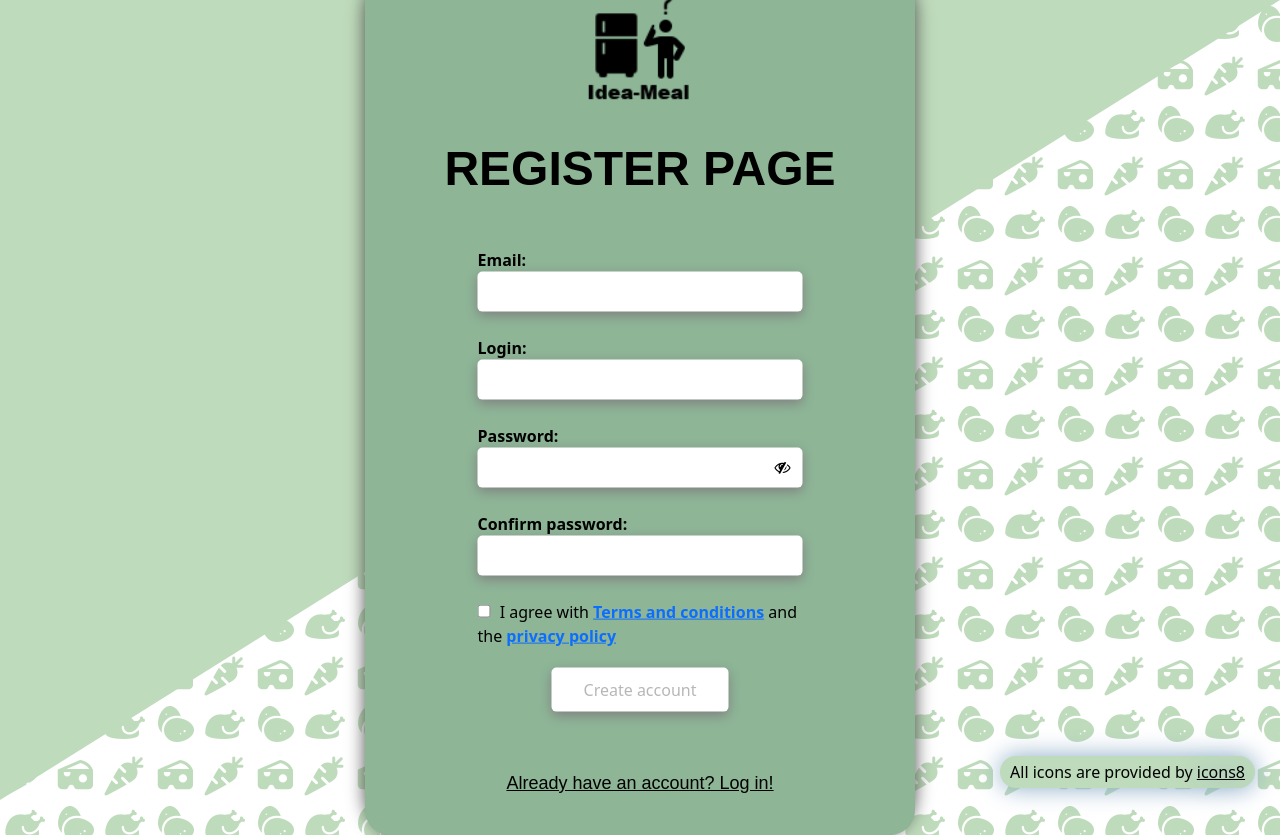
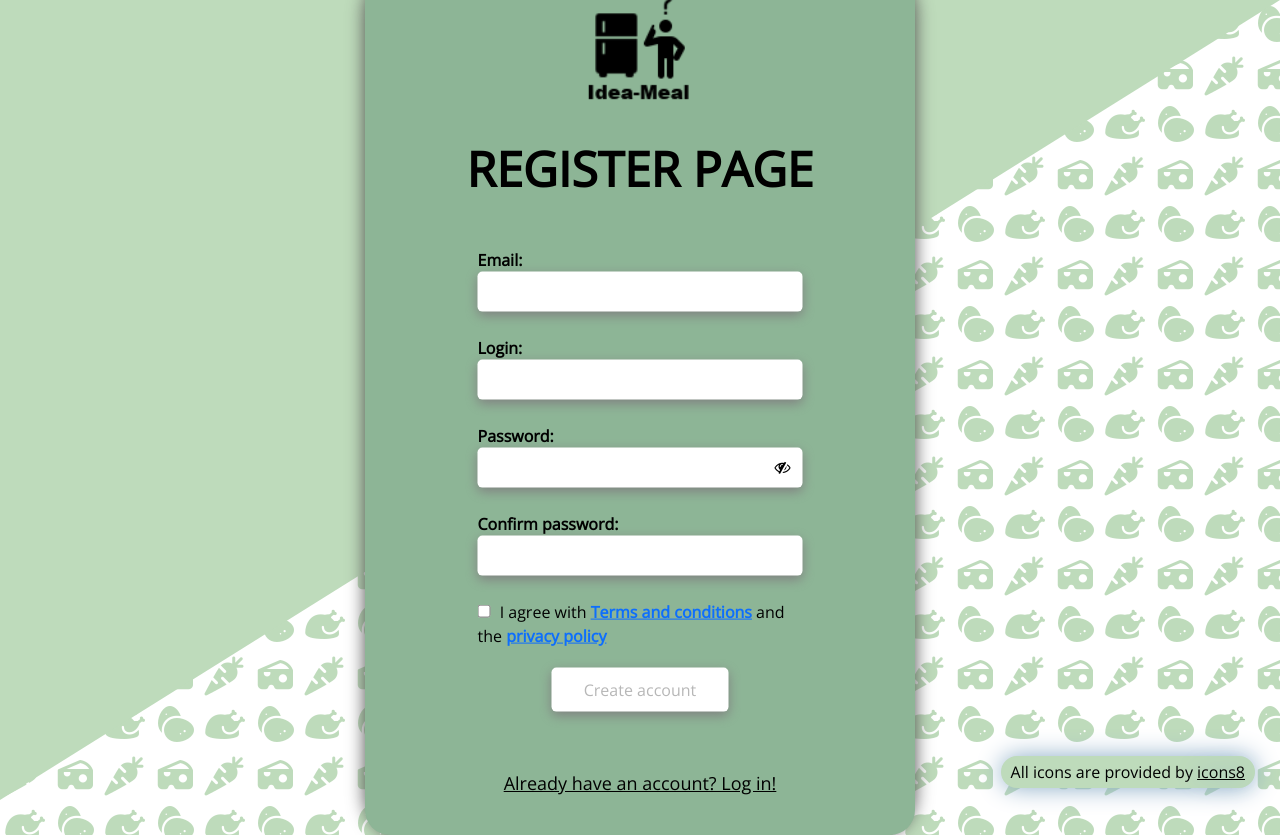
Before and after one commit to DarekKarasiewicz/Idea-Meal, a Django app: page /register in a window 1280 px wide. Run offline with Django 4.2, Linux system fonts and the light colour scheme; style sheets or scripts are compiled from the project's sources; some libraries are stand-ins or nearby versions.

Commit message:
new font on whole project

```diff
--- a/polls/static/css/main.scss
+++ b/polls/static/css/main.scss
@@ -54,6 +54,7 @@ body{
   width: 100vw;
   height: 100vh;
   background-color: var(--idea-color-second_bg) !important;
+  font-family: 'Open Sans', sans-serif !important;
 }
 body::before {
   content: ' ';
@@ -129,7 +130,7 @@ footer {
       padding: 30px;
       font-size: 3*$font-main;
       color: var(--idea-color-text);
-      font-family: 'Raleway',sans-serif;
+      // font-family: 'Open Sans', sans-serif !important;
       font-weight: 800;
       line-height: 3*$font-main;
       margin: 0;
@@ -192,7 +193,7 @@ footer {
       display: table;
       color: var(--idea-color-text);
       font-size: 18px;
-      font-family: sans-serif;
+      // font-family: sans-serif;
       &:hover{
         color: var(--idea-color-third_plan);
       }
@@ -289,7 +290,7 @@ footer {
         box-sizing: border-box;
         color: black;
         cursor: pointer;
-        font-family: "JetBrains Mono",monospace;
+        // font-family: "JetBrains Mono",monospace;
         height: 48px;
         line-height: 1;
         overflow: hidden;
@@ -475,12 +476,12 @@ footer {
             appearance: none;
             background-color: var(--idea_nav_items);
             border-width: 0;
-            margin-top: 1vh ;
-            box-shadow: rgba(45, 35, 66, 0.4) 0 2px 4px,rgba(45, 35, 66, 0.3) 0 7px 13px -3px,--idea-color-bg 0 -3px 0 inset;
+            margin-top: 11px ;
+            box-shadow: rgba(45, 35, 66, 0.4) 0 2px 4px, rgba(45, 35, 66, 0.3) 0 7px 13px -3px, var(--idea-color-bg) 0 -3px 0 inset;
             box-sizing: border-box;
             color: black;
             cursor: pointer;
-            font-family: "JetBrains Mono",monospace;
+            // font-family: "JetBrains Mono",monospace;
             height: 48px;
             line-height: 1;
             overflow: hidden;
--- a/polls/static/js/main.js
+++ b/polls/static/js/main.js
@@ -10,7 +10,6 @@ $(document).ready(()=>{
     $('#nav_recipe_res_div').show("fast");
     $('#nav_reciper_show').hide("fast");
   })
-
 })
 
 function comment_section_toggle(){
--- a/polls/templates/base.html
+++ b/polls/templates/base.html
@@ -11,6 +11,9 @@
     <link href="{% sass_src 'css/main.scss' %}" rel="stylesheet" type="text/css"/>
     <link href="{% sass_src 'bootstrap/bootstrap.scss' %}" rel="stylesheet" type="text/css"/>
     <link rel="stylesheet" href="https://cdnjs.cloudflare.com/ajax/libs/font-awesome/4.7.0/css/font-awesome.min.css">
+    <link rel="preconnect" href="https://fonts.googleapis.com">
+    <link rel="preconnect" href="https://fonts.gstatic.com" crossorigin>
+    <link href="https://fonts.googleapis.com/css2?family=Open+Sans:wght@300;400&display=swap" rel="stylesheet">
     {% endblock %}
     {# Page-specific styles #}
     {% autoescape off %}
```
